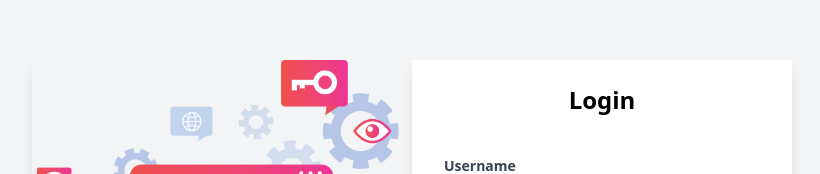
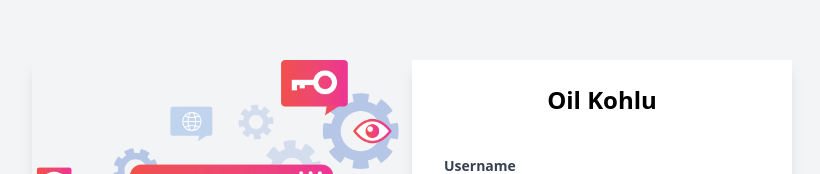
Before and after one commit to ma-wais/oil, a React (Vite) app: page / in a window 1280 px wide. Shown: the part 150-324 px from the top of the page, without its empty margins (228-1048 px from the left). Built offline with nearby package versions, Linux system fonts and the light colour scheme.

Commit message:
login change

```diff
--- a/src/pages/Login.jsx
+++ b/src/pages/Login.jsx
@@ -56,7 +56,7 @@
           className="w-[380px] h-[380px] max-w-md px-8 py-6 text-left bg-white shadow-lg"
           onSubmit={onSubmit}
         >
-          <h3 className="text-2xl font-bold mb-4 text-center">Login</h3>
+          <h3 className="text-2xl font-bold mb-4 text-center">Oil Kohlu</h3>
           <div className="relative mt-10">
             <label
               className="block text-gray-700 text-sm font-bold mb-2"
```
